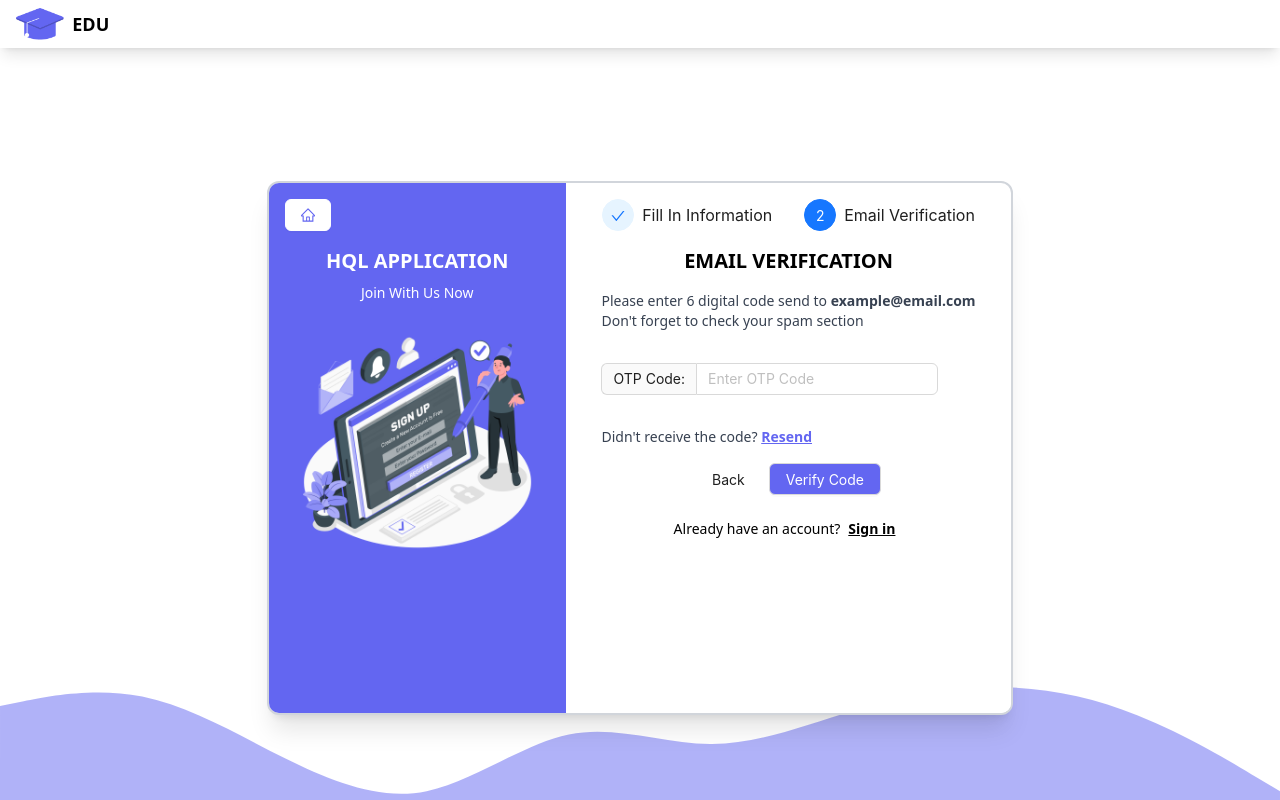
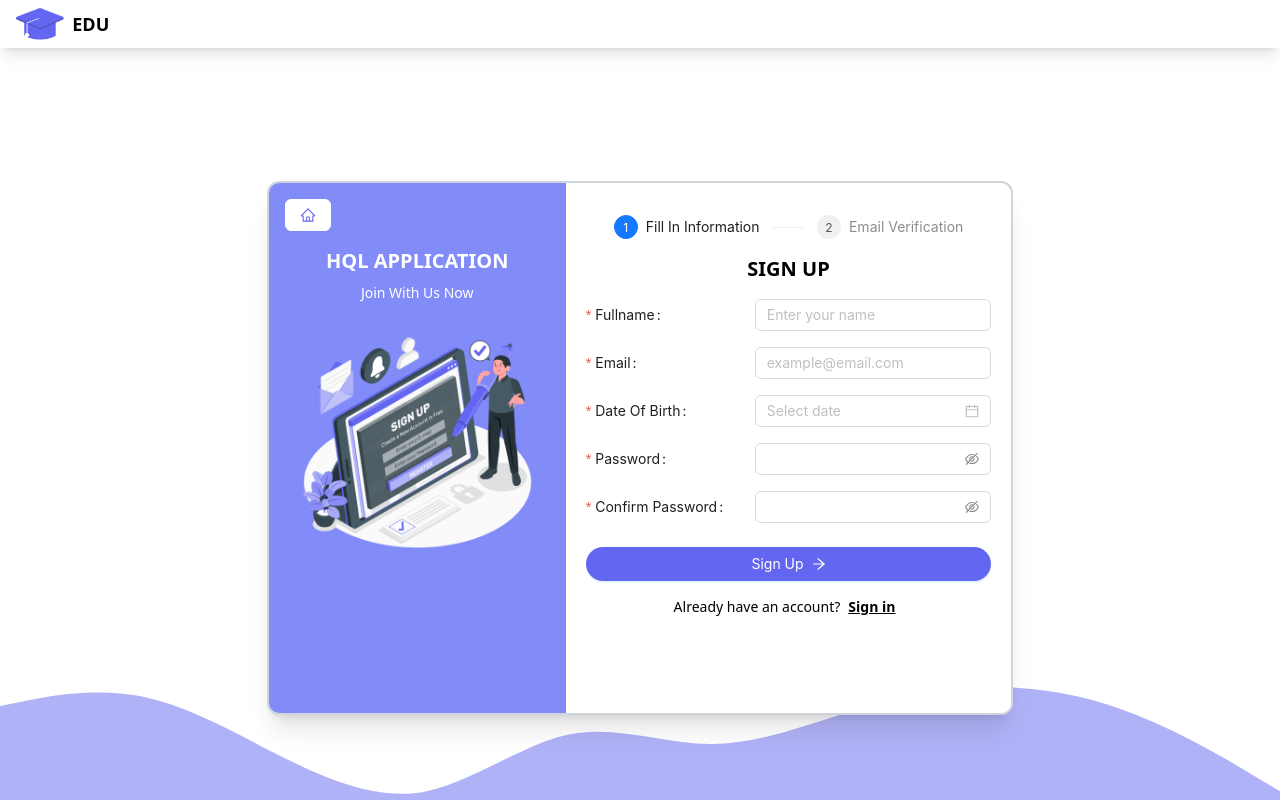
Before and after one commit to tuanlam1610/20KTPM02-AWP-Project, a React (Vite) app in the folder frontend/: page /register in a window 1280 px wide. Built offline with nearby package versions, Linux system fonts and the light colour scheme.

Commit message:
AWP-79 chore: Update UI for email verify and auth forms

```diff
--- a/frontend/src/pages/RecoverPasswordPage.tsx
+++ b/frontend/src/pages/RecoverPasswordPage.tsx
@@ -1,5 +1,5 @@
 import { ArrowRightOutlined, HomeOutlined } from '@ant-design/icons';
-import { Button, Form, Input, InputNumber, Steps } from 'antd';
+import { Button, Form, Input, InputNumber, Steps, notification } from 'antd';
 import { useState } from 'react';
 import { Link, useNavigate } from 'react-router-dom';
 import forgotPassImg from '../assets/imgs/Forgot password-pana (3).png';
@@ -18,6 +18,16 @@ type PasswordField = {
 export default function RecoverPasswordPage() {
     const navigate = useNavigate();
     const [form] = useForm();
+    const [api, contextHolder] = notification.useNotification({
+        stack: { threshold: 3 },
+    });
+
+    const openNotification = () => {
+        api['error']({
+            message: 'Please finish all previous steps',
+            duration: 2,
+        });
+    };
 
     const [isSubmitting, setIsSubmitting] = useState(false);
 
@@ -84,21 +94,22 @@ export default function RecoverPasswordPage() {
     const steps = [
         {
             title: "Email", content: (
-                <div className='mt-4'>
+                <div className='mt-4 w-2/3'>
                     <h1 className="uppercase font-semibold text-2xl text-center my-4">
                         Recover Password
                     </h1>
-                    <p className='text-sm text-gray-500'>Please enter the email that is use for your account</p>
+                    <p className='text-sm text-gray-500 text-center'>Please enter the email that is use for your account</p>
                     <Form
                         form={form}
-                        className="mt-4"
-                        name="basic"
+                        className="mt-4 min-w-fit "
+                        labelWrap
                         labelCol={{ span: 8 }}
-                        wrapperCol={{ span: 16 }}
+                        labelAlign='left'
                         initialValues={{ remember: true }}
                         onFinish={onFinishEmail}
                         onFinishFailed={onFinishEmailFailed}
                         autoComplete="off"
+                        rootClassName='flex flex-col items-center'
                     >
                         <Form.Item<EmailField>
                             label="Email"
@@ -113,15 +124,16 @@ export default function RecoverPasswordPage() {
                                 },
                             ]}
                             name={'email'}
+                            className="w-full mb-6"
                         >
                             <Input type="text" placeholder="Enter your email" />
                         </Form.Item>
 
-                        <Form.Item wrapperCol={{ offset: 8 }}>
+                        <Form.Item className='w-full mb-4'>
                             <Button
                                 type="primary"
                                 htmlType="submit"
-                                className="bg-indigo-500 rounded-full px-8 flex justify-center items-center"
+                                className="flex justify-center items-center px-8 py-4 bg-indigo-500 rounded-full w-full"
                                 loading={isSubmitting}
                             >
                                 <span>Continue</span>
@@ -129,58 +141,48 @@ export default function RecoverPasswordPage() {
                             </Button>
                         </Form.Item>
                     </Form>
-                    {/* <p className="text-sm">
-                        Don't have an account?{' '}
-                        <Link
-                            to={'/register'}
-                            className="underline font-semibold p-2 hover:text-indigo-500"
-                        >
-                            Sign up
-                        </Link>
-                    </p>
-                    <Link to={'/recover'} className="underline font-semibold p-2 hover:text-indigo-500">
-                        <p className="text-sm underline font-semibold">Forgot password?</p>
-                    </Link> */}
-
                 </div>
             )
         },
         {
             title: "Verify Email", content: (
-                <div className='mt-4'>
+                <div className='w-2/3 min-w-fit mt-4'>
                     <h1 className="uppercase font-semibold text-xl text-center my-4">
                         Email Verification
                     </h1>
-                    <p className='text-gray-700 text-sm'>Please enter 6 digital code send to <span className='font-semibold'>example@email.com</span></p>
-                    <p className='text-gray-700 text-sm'>Don't forget to check your spam section</p>
-                    <InputNumber addonBefore="OTP Code: " placeholder='Enter OTP Code' controls={false} className='my-8' />
-                    <p className='text-gray-700 text-sm'>Didn't receive the code? <span className='underline text-indigo-500 font-semibold hover:cursor-pointer'>Resend</span></p>
-                    <div className='flex gap-2 justify-center items-center'>
-                        <Button type="text" onClick={backHandler}>Back</Button>
-                        <Button className='flex justify-center items-center my-4 px-4 py-2 bg-indigo-500 text-white hover:bg-white' onClick={() => {
+                    <div className='mt-4'>
+                        <p className='text-gray-700 text-sm'>Please enter 6 digital code send to <span className='font-semibold'>example@email.com</span></p>
+                        <p className='text-gray-700 text-sm'>Don't forget to check your spam section</p>
+                    </div>
+                    <InputNumber addonBefore="OTP Code: " placeholder='Enter OTP Code' controls={false} className='mt-8 mb-4 w-full' />
+                    <p className='text-gray-700 text-sm mb-6'>Didn't receive the code? <span className='underline text-indigo-500 font-semibold hover:cursor-pointer'>Resend</span></p>
+                    <div className='flex flex-col gap-2 justify-center items-center w-full mb-4'>
+                        <Button className='flex justify-center items-center rounded-full w-full px-6 py-2 bg-indigo-500 text-white hover:bg-white' onClick={() => {
                             nextHandler()
                         }}>Verify Code</Button>
+                        <Button type="default" onClick={backHandler} className='rounded-full w-full'>Back</Button>
                     </div>
                 </div>
             )
         },
         {
             title: "Reset Password", content: (
-                <div className='mt-4'>
-                    <h1 className="uppercase font-semibold text-2xl text-center my-4">
+                <div className='mt-4 w-2/3 min-w-fit'>
+                    <h1 className="uppercase font-semibold text-xl text-center my-4">
                         Reset Password
                     </h1>
-                    <p className='text-sm text-gray-500'>Create new password for your account</p>
+                    <p className='text-sm text-gray-500 text-center'>Create new password for your account</p>
                     <Form
                         form={form}
-                        className="mt-4"
-                        name="basic"
+                        className="mt-4 w-full min-w-fit"
+                        labelWrap
                         labelCol={{ span: 10 }}
-                        wrapperCol={{ span: 16 }}
+                        labelAlign='left'
                         initialValues={{ remember: true }}
                         onFinish={onFinishPassword}
                         onFinishFailed={onFinishPasswordFailed}
                         autoComplete="off"
+                        rootClassName='flex flex-col items-center'
                     >
                         <Form.Item<PasswordField>
                             label="New Password"
@@ -188,6 +190,7 @@ export default function RecoverPasswordPage() {
                                 { required: false, message: 'Please enter your password!' },
                             ]}
                             name={'password'}
+                            className='w-full mb-4'
                         >
                             <Input.Password placeholder="Enter your new password" />
                         </Form.Item>
@@ -198,20 +201,22 @@ export default function RecoverPasswordPage() {
                                 { required: false, message: 'Please enter your password!' },
                             ]}
                             name={'rePassword'}
+                            className='w-full mb-6'
                         >
                             <Input.Password placeholder="Enter your password again" />
                         </Form.Item>
 
-                        <Form.Item wrapperCol={{ offset: 8 }}>
+                        <Form.Item className='w-full mb-2'>
                             <Button
                                 type="primary"
                                 htmlType="submit"
-                                className="bg-indigo-500 rounded-full px-8 flex justify-center items-center"
+                                className="flex justify-center items-center px-8 py-4 mb-2 bg-indigo-500 rounded-full w-full"
                                 loading={isSubmitting}
                             >
                                 <span>Confirm</span>
                                 <ArrowRightOutlined className="text-sm flex justify-center items-center leading-none" />
                             </Button>
+                            <Button type="default" onClick={backHandler} className='rounded-full w-full'>Back</Button>
                         </Form.Item>
                     </Form>
                 </div>
@@ -224,10 +229,11 @@ export default function RecoverPasswordPage() {
 
     return (
         <div className="h-screen w-screen flex justify-center items-center fixed">
+            {contextHolder}
             {/* Content */}
             <div className="flex flex-row w-7/12 h-2/3 rounded-xl bg-white border-2 border-gray-300 shadow-xl overflow-hidden">
                 {/* Left Section */}
-                <div className="w-2/5 flex flex-col justify-start items-center bg-indigo-500 text-white">
+                <div className="w-2/5 flex flex-col justify-start items-center bg-indigo-400 text-white">
                     <div className="w-full flex justify-start my-4">
                         <Link to={'/'}>
                             <Button className="ms-4 flex justify-center items-center border-white text-indigo-500 bg-white">
@@ -243,8 +249,14 @@ export default function RecoverPasswordPage() {
                 </div>
                 {/* Right Section */}
                 <div className="flex flex-col flex-1 justify-start items-center bg-white mt-4">
-                    <div className='w-full px-8'>
-                        <Steps size='small' items={items} current={currentStep} className='mt-4' />
+                    <div className='w-full px-12'>
+                        <Steps size='small' items={items} current={currentStep} className='mt-4' onChange={(step) => {
+                            if (step > currentStep) {
+                                openNotification()
+                            } else {
+                                setCurrentStep(step)
+                            }
+                        }} />
                     </div>
                     {steps[currentStep].content}
                 </div>
--- a/frontend/src/pages/SignInPage.tsx
+++ b/frontend/src/pages/SignInPage.tsx
@@ -51,7 +51,7 @@ export default function SignInPage() {
       message: 'Sign In Failed',
       description:
         'The email and password you entered did not match our records. Please double-check and try again.',
-      duration: null,
+      duration: 2,
     });
   };
 
@@ -61,7 +61,7 @@ export default function SignInPage() {
       {/* Content */}
       <div className="flex flex-row w-7/12 h-2/3 rounded-xl bg-white border-2 border-gray-300 shadow-xl overflow-hidden">
         {/* Left Section */}
-        <div className="w-2/5 flex flex-col justify-start items-center bg-indigo-500 text-white">
+        <div className="w-2/5 flex flex-col justify-start items-center bg-indigo-400 text-white">
           <div className="w-full flex justify-start my-4">
             <Link to={'/'}>
               <Button className="ms-4 flex justify-center items-center border-white text-indigo-500 bg-white">
@@ -76,35 +76,35 @@ export default function SignInPage() {
           <img src={loginImg} className="object-contain box-border px-8" />
         </div>
         {/* Right Section */}
-        <div className="flex flex-col flex-1 justify-center items-center">
+        <div className="flex flex-col flex-1 justify-center items-center overflow-auto">
           {/* {isSubmitting && <Spin />} */}
           <h1 className="uppercase font-semibold text-2xl text-center my-4">
             Sign In
           </h1>
-          <div className='w-2/3 flex justify-center'>
-            <Button className='w-full mb-4 py-4 flex justify-center items-center gap-4 text-indigo-500 font-medium border-indigo-500'>
+          <div className='w-2/3 min-w-fit flex justify-center'>
+            <Button className='w-full mb-2 py-4 flex justify-center items-center gap-4 text-indigo-500 border-indigo-500 rounded-full'>
               <GoogleOutlined />
-              <p>Continue with Google</p>
+              <p className='w-1/2 flex'>Continue with Google</p>
             </Button>
           </div>
-          <div className='w-2/3 flex justify-center'>
-            <Button className='w-full py-4 flex justify-center items-center gap-4 text-indigo-500 font-medium border-indigo-500'>
+          <div className='w-2/3 min-w-fit flex justify-center'>
+            <Button className='w-full py-4 flex justify-center items-center gap-4 text-indigo-500 border-indigo-500 rounded-full'>
               <FacebookOutlined />
-              <p>Continue with Facebook</p>
+              <p className='w-1/2 flex'>Continue with Facebook</p>
             </Button>
           </div>
           <p className='mt-4'>Or</p>
-          <p className='text-sm text-gray-500'>Sign In With Email</p>
           <Form
             form={form}
-            className="mt-4"
-            name="basic"
+            className="mt-4 w-2/3 min-w-fit"
+            labelWrap
             labelCol={{ span: 8 }}
-            wrapperCol={{ span: 16 }}
+            labelAlign='left'
             initialValues={{ remember: true }}
             onFinish={onFinish}
             onFinishFailed={onFinishFailed}
             autoComplete="off"
+            rootClassName='flex flex-col items-center'
           >
             <Form.Item<FieldType>
               label="Email"
@@ -119,8 +119,9 @@ export default function SignInPage() {
                 },
               ]}
               name={'email'}
+              className='w-full mb-4'
             >
-              <Input type="text" placeholder="Enter your email" />
+              <Input type="text" placeholder='example@email.com' />
             </Form.Item>
 
             <Form.Item<FieldType>
@@ -129,23 +130,29 @@ export default function SignInPage() {
                 { required: true, message: 'Please enter your password!' },
               ]}
               name={'password'}
+              className='w-full mb-2'
             >
               <Input.Password placeholder="Enter your password" />
             </Form.Item>
 
+            <div className='w-full flex justify-between'>
               <Form.Item<FieldType>
                 valuePropName="checked"
-              wrapperCol={{ offset: 8, span: 16 }}
                 name={'remember'}
+                className='w-fit mb-6'
               >
                 <Checkbox>Remember me</Checkbox>
               </Form.Item>
+              <Link to={'/recover'} className="underline font-semibold p-2 hover:text-indigo-500">
+                <p className="text-sm underline font-semibold">Forgot password?</p>
+              </Link>
+            </div>
 
-            <Form.Item wrapperCol={{ offset: 8 }}>
+            <Form.Item className='w-full mb-2'>
               <Button
                 type="primary"
                 htmlType="submit"
-                className="bg-indigo-500 rounded-full px-8 flex justify-center items-center"
+                className="flex justify-center items-center px-8 py-4 bg-indigo-500 rounded-full w-full"
                 loading={isSubmitting}
               >
                 <span>Sign In</span>
@@ -162,9 +169,6 @@ export default function SignInPage() {
               Sign up
             </Link>
           </p>
-          <Link to={'/recover'} className="underline font-semibold p-2 hover:text-indigo-500">
-            <p className="text-sm underline font-semibold">Forgot password?</p>
-          </Link>
         </div>
       </div>
       <img
--- a/frontend/src/pages/SignUpPage.tsx
+++ b/frontend/src/pages/SignUpPage.tsx
@@ -67,14 +67,15 @@ export default function SignUpPage() {
         </h1>
         <Form
           form={form}
-          className="mt-4"
+          className="mt-4 w-2/3 min-w-fit"
+          labelWrap
           labelCol={{ span: 10 }}
-          wrapperCol={{ span: 16 }}
-          name="basic"
+          labelAlign='left'
           initialValues={{ remember: true }}
           onFinish={onFinish}
           onFinishFailed={onFinishFailed}
           autoComplete="off"
+          rootClassName='flex flex-col items-center'
         >
           <Form.Item<FieldType>
             label="Fullname"
@@ -82,25 +83,25 @@ export default function SignUpPage() {
             rules={[
               { required: true, message: 'Please input your fullname!' },
             ]}
-            className="ms-0"
+            className="w-full mb-4"
           >
-            <Input />
+            <Input type='text' placeholder='Enter your name' />
           </Form.Item>
           <Form.Item<FieldType>
             label="Email"
             name="email"
             rules={[{ required: true, message: 'Please input your email!' }]}
-            className="ms-0"
+            className="w-full mb-4"
           >
-            <Input />
+            <Input type='text' placeholder='example@email.com' />
           </Form.Item>
           <Form.Item<FieldType>
             label="Date Of Birth"
             name="dob"
             rules={[{ required: true, message: 'Please input your dob!' }]}
-            className="ms-0"
+            className="w-full mb-4"
           >
-            <DatePicker format={'DD/MM/YYYY'} />
+            <DatePicker format={'DD/MM/YYYY'} className='w-full' />
           </Form.Item>
 
           <Form.Item<FieldType>
@@ -109,6 +110,7 @@ export default function SignUpPage() {
             rules={[
               { required: true, message: 'Please input your password!' },
             ]}
+            className="w-full mb-4"
           >
             <Input.Password />
           </Form.Item>
@@ -118,15 +120,16 @@ export default function SignUpPage() {
             rules={[
               { required: true, message: 'Please confirm your password!' },
             ]}
+            className="w-full mb-6"
           >
             <Input.Password />
           </Form.Item>
 
-          <Form.Item wrapperCol={{ offset: 8 }}>
+          <Form.Item className="w-full mb-2">
             <Button
               type="primary"
               htmlType="submit"
-              className="bg-indigo-500 rounded-full px-8 flex justify-center items-center"
+              className="flex justify-center items-center px-8 py-4 bg-indigo-500 rounded-full w-full"
               loading={isSubmitting}
             >
               <span>Sign Up</span>
@@ -135,7 +138,7 @@ export default function SignUpPage() {
           </Form.Item>
         </Form>
         <p className="text-sm flex justify-center items-center">
-          Already have an account?{' '}
+          Already have an account?
           <Link
             to={'/login'}
             className="underline font-semibold p-2 hover:text-indigo-500"
@@ -148,21 +151,23 @@ export default function SignUpPage() {
     {
       title: 'Email Verification',
       content: (
-        <div>
+        <div className='w-2/3 min-w-fit'>
           <h1 className="uppercase font-semibold text-xl text-center my-4">
             Email Verification
           </h1>
-          <p className='text-gray-700 text-sm'>Please enter 6 digital code send to <span className='font-semibold'>example@email.com</span></p>
-          <p className='text-gray-700 text-sm'>Don't forget to check your spam section</p>
-          <InputNumber addonBefore="OTP Code: " placeholder='Enter OTP Code' controls={false} className='my-8' />
-          <p className='text-gray-700 text-sm'>Didn't receive the code? <span className='underline text-indigo-500 font-semibold hover:cursor-pointer'>Resend</span></p>
-          <div className='flex gap-2 justify-center items-center'>
-            <Button type="text" onClick={backHandler}>Back</Button>
-            <Button className='flex justify-center items-center my-4 px-4 py-2 bg-indigo-500 text-white hover:bg-white' onClick={() => {
+          <div className='mt-4'>
+            <p className='text-gray-700 text-sm'>Please enter 6 digital code send to <span className='font-semibold'>example@email.com</span></p>
+            <p className='text-gray-700 text-sm'>Don't forget to check your spam section</p>
+          </div>
+          <InputNumber addonBefore="OTP Code: " placeholder='Enter OTP Code' controls={false} className='mt-8 mb-4 w-full' />
+          <p className='text-gray-700 text-sm mb-6'>Didn't receive the code? <span className='underline text-indigo-500 font-semibold hover:cursor-pointer'>Resend</span></p>
+          <div className='flex flex-col gap-2 justify-center items-center w-full mb-4'>
+            <Button className='flex justify-center items-center rounded-full w-full px-6 py-2 bg-indigo-500 text-white hover:bg-white' onClick={() => {
               navigate(
                 '/'
               )
             }}>Verify Code</Button>
+            <Button type="default" onClick={backHandler} className='rounded-full w-full'>Back</Button>
           </div>
           <p className=" text-sm flex justify-center items-center">
             Already have an account?{' '}
@@ -178,13 +183,13 @@ export default function SignUpPage() {
     },
   ];
   const items = steps.map((item) => ({ key: item.title, title: item.title }));
-  const [currentStep, setCurrentStep] = useState(1);
+  const [currentStep, setCurrentStep] = useState(0);
 
   return (
     <div className="h-screen w-screen flex justify-center items-center overflow-hidden fixed">
       <div className="flex flex-row w-7/12 h-2/3 rounded-xl bg-white border-2 border-gray-300 shadow-xl overflow-hidden">
         {/* Left Section */}
-        <div className="w-2/5 flex flex-col justify-start items-center bg-indigo-500 text-white">
+        <div className="w-2/5 flex flex-col justify-start items-center bg-indigo-400 text-white">
           <div className="w-full flex justify-start my-4">
             <Link to={'/'}>
               <Button className="ms-4 flex justify-center items-center border-white text-indigo-500 bg-white">
@@ -200,8 +205,8 @@ export default function SignUpPage() {
         </div>
         {/* Right Section */}
         <div className="flex flex-col flex-1 justify-start items-center bg-white mt-4">
-          <div>
-            <Steps items={items} current={currentStep} />
+          <div className='w-full px-12'>
+            <Steps items={items} current={currentStep} size='small' className='mt-4' />
           </div>
           {steps[currentStep].content}
         </div>
```
Lines whose indentation alone changed are shown as unchanged.
